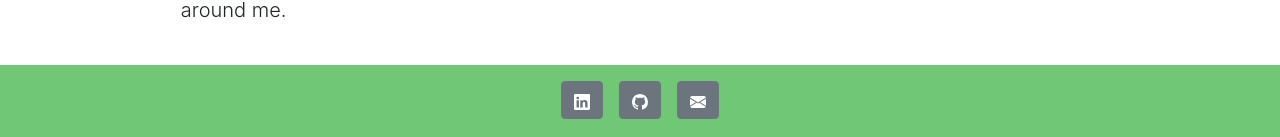
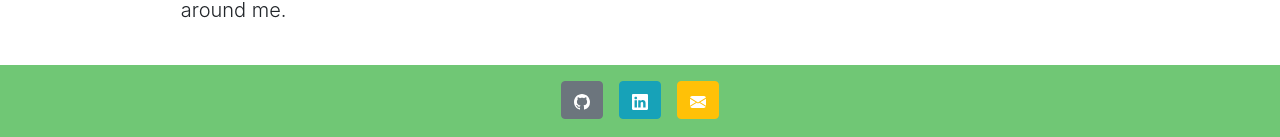
Before and after one commit to iiTONELOC/react-portolio, a React (Create React App) app: page / in a window 1280 px wide. Shown: the part 725-862 px from the top of the page. Built offline with nearby package versions, Linux system fonts and the light colour scheme.

Commit message:
refactored footer

```diff
--- a/src/components/Footer/index.js
+++ b/src/components/Footer/index.js
@@ -5,43 +5,46 @@ import Container from 'react-bootstrap/Container';
 
 export default function Footer() {
 
+    const contactLinks = [
+        {
+            name: 'github',
+            url: 'https://github.com/iiTONELOC',
+            svgD: "M8 0C3.58 0 0 3.58 0 8c0 3.54 2.29 6.53 5.47 7.59.4.07.55-.17.55-.38 0-.19-.01-.82-.01-1.49-2.01.37-2.53-.49-2.69-.94-.09-.23-.48-.94-.82-1.13-.28-.15-.68-.52-.01-.53.63-.01 1.08.58 1.23.82.72 1.21 1.87.87 2.33.66.07-.52.28-.87.51-1.07-1.78-.2-3.64-.89-3.64-3.95 0-.87.31-1.59.82-2.15-.08-.2-.36-1.02.08-2.12 0 0 .67-.21 2.2.82.64-.18 1.32-.27 2-.27.68 0 1.36.09 2 .27 1.53-1.04 2.2-.82 2.2-.82.44 1.1.16 1.92.08 2.12.51.56.82 1.27.82 2.15 0 3.07-1.87 3.75-3.65 3.95.29.25.54.73.54 1.48 0 1.07-.01 1.93-.01 2.2 0 .21.15.46.55.38A8.012 8.012 0 0 0 16 8c0-4.42-3.58-8-8-8z",
+            color: 'secondary'
+        },
+        {
+            name: 'linkedin',
+            url: 'https://linkedin.com/in/anthony-t-29353b201',
+            svgD: "M0 1.146C0 .513.526 0 1.175 0h13.65C15.474 0 16 .513 16 1.146v13.708c0 .633-.526 1.146-1.175 1.146H1.175C.526 16 0 15.487 0 14.854V1.146zm4.943 12.248V6.169H2.542v7.225h2.401zm-1.2-8.212c.837 0 1.358-.554 1.358-1.248-.015-.709-.52-1.248-1.342-1.248-.822 0-1.359.54-1.359 1.248 0 .694.521 1.248 1.327 1.248h.016zm4.908 8.212V9.359c0-.216.016-.432.08-.586.173-.431.568-.878 1.232-.878.869 0 1.216.662 1.216 1.634v3.865h2.401V9.25c0-2.22-1.184-3.252-2.764-3.252-1.274 0-1.845.7-2.165 1.193v.025h-.016a5.54 5.54 0 0 1 .016-.025V6.169h-2.4c.03.678 0 7.225 0 7.225h2.4z",
+            color: 'info'
+        },
+        {
+            name: 'envelope-fill',
+            url: 'mailto:anthonytropeano@protonmail.com',
+            svgD: "M.05 3.555A2 2 0 0 1 2 2h12a2 2 0 0 1 1.95 1.555L8 8.414.05 3.555zM0 4.697v7.104l5.803-3.558L0 4.697zM6.761 8.83l-6.57 4.027A2 2 0 0 0 2 14h12a2 2 0 0 0 1.808-1.144l-6.57-4.027L8 9.586l-1.239-.757zm3.436-.586L16 11.801V4.697l-5.803 3.546z",
+            color: 'warning'
+        }
+    ]
+
 
 
     return (
         <Container fluid className='navBar'>
             <Navbar className={'d-flex flex-wrap justify-content-center p-2'}>
                 <Nav className='d-flex flex-wrap justify-content-between'>
+                    {contactLinks.map((link) => (
                         <Nav.Link
-                        href='https://linkedin.com/anthony-t-29353b201'
+                            href={link.url}
                             target='_blank'
                             rel='noreopener'
                         >
-                        <button type="button" className="btn btn-secondary">
-                            <svg xmlns="http://www.w3.org/2000/svg" width="16" height="16" fill="currentColor" class="bi bi-linkedin" viewBox="0 0 16 16">
-                                <path d="M0 1.146C0 .513.526 0 1.175 0h13.65C15.474 0 16 .513 16 1.146v13.708c0 .633-.526 1.146-1.175 1.146H1.175C.526 16 0 15.487 0 14.854V1.146zm4.943 12.248V6.169H2.542v7.225h2.401zm-1.2-8.212c.837 0 1.358-.554 1.358-1.248-.015-.709-.52-1.248-1.342-1.248-.822 0-1.359.54-1.359 1.248 0 .694.521 1.248 1.327 1.248h.016zm4.908 8.212V9.359c0-.216.016-.432.08-.586.173-.431.568-.878 1.232-.878.869 0 1.216.662 1.216 1.634v3.865h2.401V9.25c0-2.22-1.184-3.252-2.764-3.252-1.274 0-1.845.7-2.165 1.193v.025h-.016a5.54 5.54 0 0 1 .016-.025V6.169h-2.4c.03.678 0 7.225 0 7.225h2.4z"></path>
+                            <button type="button" className={`btn btn-${link.color}`}>
+                                <svg xmlns="http://www.w3.org/2000/svg" width="16" height="16" fill="white" class={`bi bi-${link.name}`} viewBox="0 0 16 16">
+                                    <path d={link.svgD}></path>
                                 </svg>
                             </button>
                         </Nav.Link>
-                    <Nav.Link
-                        href='https://github.com/iiTONELOC'
-                        target='_blank'
-                        rel='noreopener'
-                    >
-                        <button type="button" className="btn btn-secondary">
-                            <svg xmlns="http://www.w3.org/2000/svg" width="16" height="16" fill="currentColor" class="bi bi-github" viewBox="0 0 16 16">
-                                <path d="M8 0C3.58 0 0 3.58 0 8c0 3.54 2.29 6.53 5.47 7.59.4.07.55-.17.55-.38 0-.19-.01-.82-.01-1.49-2.01.37-2.53-.49-2.69-.94-.09-.23-.48-.94-.82-1.13-.28-.15-.68-.52-.01-.53.63-.01 1.08.58 1.23.82.72 1.21 1.87.87 2.33.66.07-.52.28-.87.51-1.07-1.78-.2-3.64-.89-3.64-3.95 0-.87.31-1.59.82-2.15-.08-.2-.36-1.02.08-2.12 0 0 .67-.21 2.2.82.64-.18 1.32-.27 2-.27.68 0 1.36.09 2 .27 1.53-1.04 2.2-.82 2.2-.82.44 1.1.16 1.92.08 2.12.51.56.82 1.27.82 2.15 0 3.07-1.87 3.75-3.65 3.95.29.25.54.73.54 1.48 0 1.07-.01 1.93-.01 2.2 0 .21.15.46.55.38A8.012 8.012 0 0 0 16 8c0-4.42-3.58-8-8-8z" />
-                            </svg>
-                        </button>
-                    </Nav.Link>
-                    <Nav.Link
-                        href='mailto:anthonytropeano@protonmail.com'
-                    >
-                        <button type="button" className="btn btn-secondary">
-                            <svg xmlns="http://www.w3.org/2000/svg" width="16" height="16" fill="currentColor" class="bi bi-envelope-fill" viewBox="0 0 16 16">
-                                <path d="M.05 3.555A2 2 0 0 1 2 2h12a2 2 0 0 1 1.95 1.555L8 8.414.05 3.555zM0 4.697v7.104l5.803-3.558L0 4.697zM6.761 8.83l-6.57 4.027A2 2 0 0 0 2 14h12a2 2 0 0 0 1.808-1.144l-6.57-4.027L8 9.586l-1.239-.757zm3.436-.586L16 11.801V4.697l-5.803 3.546z" />
-                            </svg>
-                        </button>
-                    </Nav.Link>
+                    ))}
                 </Nav>
             </Navbar>
         </Container >
```
Lines whose indentation alone changed are shown as unchanged.
